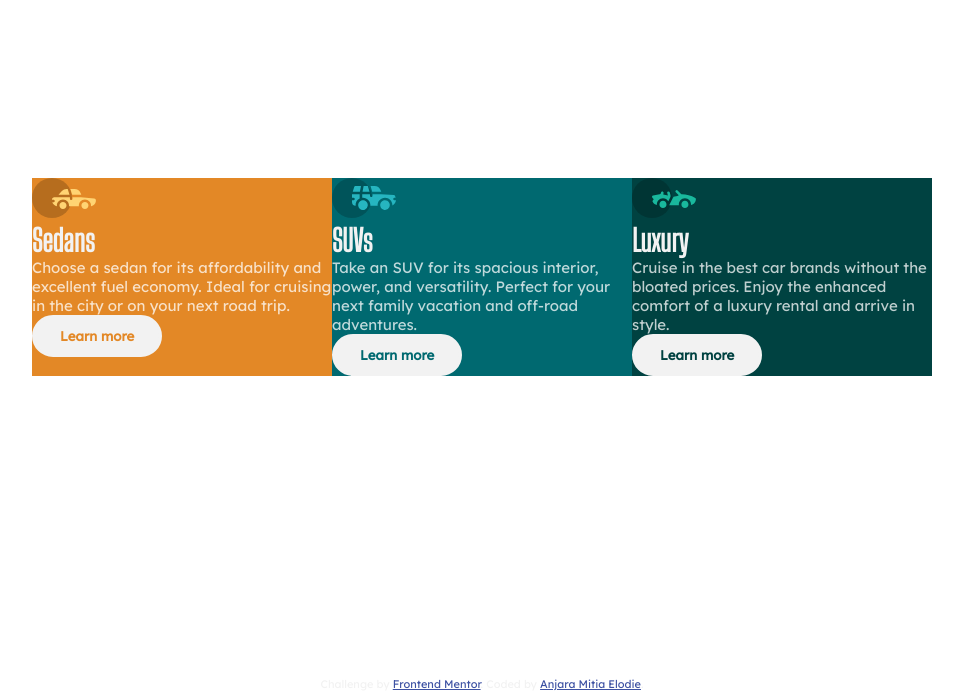
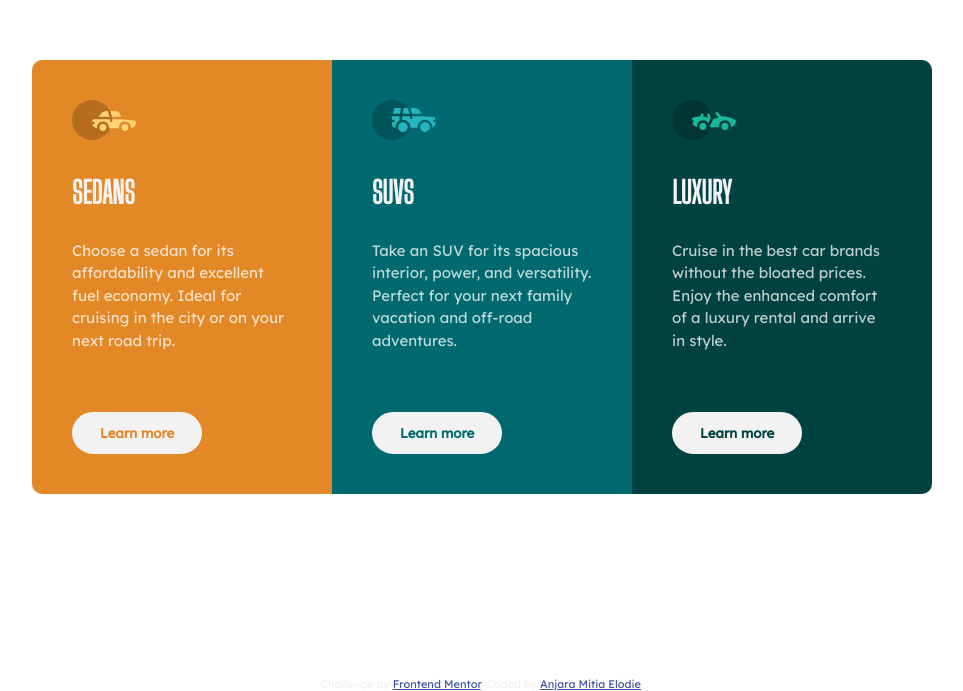
Before and after one commit to MitiaElodie/3-column-preview-card-component-main, a plain HTML site: page index.html in a window 1280 px wide. Shown: the part 123-814 px from the top of the page, without its empty margins (158-1121 px from the left). Drawn offline with Linux system fonts and the light colour scheme.

Commit message:
add overall style

```diff
--- a/style.scss
+++ b/style.scss
@@ -1,5 +1,5 @@
 $card-length: 300px;
-$border-radius: 20px;
+$border-radius: 10px;
 $sedans-color: hsl(31, 77%, 52%);
 $suvs-color: hsl(184, 100%, 22%);
 $luxury-color: hsl(179, 100%, 13%);
@@ -29,14 +29,20 @@ body {
 
    &__content {
       display: flex;
+      margin: 10px;
+      border-radius: $border-radius;
+      overflow: hidden;
    }
 
    &__title {
       font-family: 'Big Shoulders Display', sans-serif;
+      padding: 30px 0px;
+      text-transform: uppercase;
    }
 
    &__choice {
-      width: $card-length;
+      max-width: $card-length;
+      padding: 40px;
 
       &--sedans {
          background-color: $sedans-color;
@@ -53,6 +59,8 @@ body {
 
    &__description {
       color: $paragraph-color;
+      line-height: 1.5;
+      padding-bottom: 60px;
    }
 
    &__btn {
```
Also changed, not shown: style.css, 1 other file.
